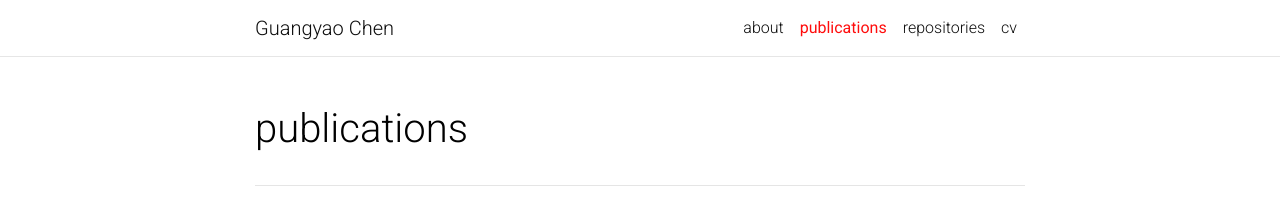
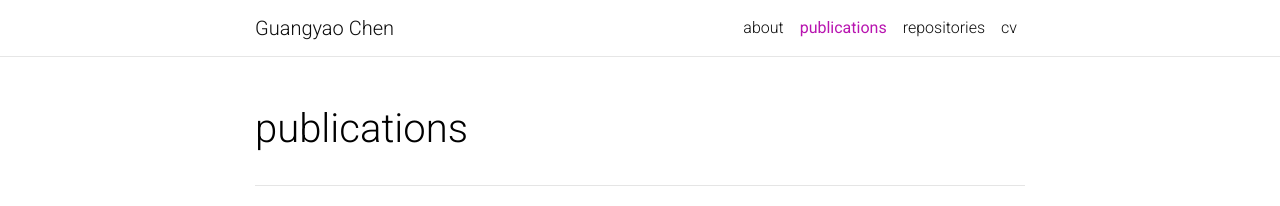
Before and after one commit to iCGY96/iCGY96.github.io, a Jekyll site: the page built from _pages/publications.md, in a window 1280 px wide. Shown: the top 206 px of the page. Built offline with Jekyll 4.4.1, drawn with Linux system fonts in a browser that asks for light colours; full-size pictures stand in for the smaller copies a plugin makes; comment, search, counter and statistics services are not loaded; a style sheet for code colours, icons or effects is not loaded.

Commit message:
Update _themes.scss

```diff
--- a/_sass/_themes.scss
+++ b/_sass/_themes.scss
@@ -7,8 +7,8 @@
   --global-code-bg-color: #{$code-bg-color-light};
   --global-text-color: #{$black-color};
   --global-text-color-light: #{$grey-color};
-  --global-theme-color: #{$red-color};
-  --global-hover-color: #{$red-color};
+  --global-theme-color: #{$purple-color};
+  --global-hover-color: #{$purple-color};
   --global-hover-text-color: #{$white-color};
   --global-footer-bg-color: #{$grey-color-dark};
   --global-footer-text-color: #{$grey-color-light};
```
